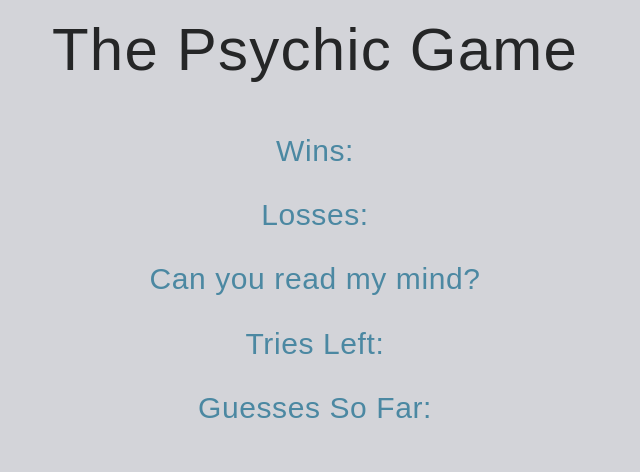
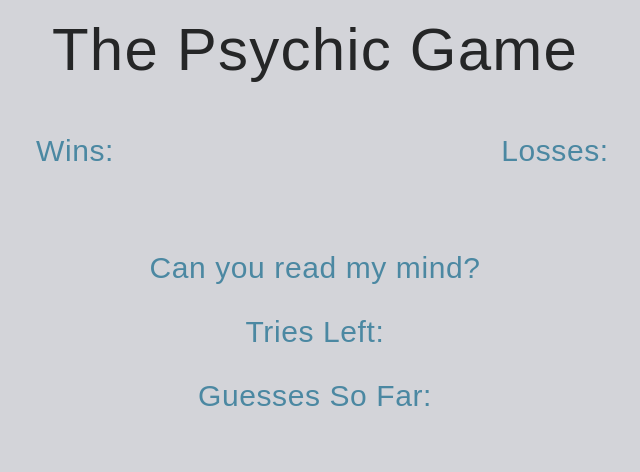
Before and after one commit to PayNoahttention/Psychic-Game, a plain HTML site: page index.html in a window 1280 px wide. Shown: the whole page, without its empty margins (325-965 px from the left). Drawn offline with nearby package versions, Linux system fonts and the light colour scheme.

Commit message:
Okay so I just added variables to the JS page. Also, forgot to added spacing for readability in css and attched to index. Progress for the sake of progress.

```diff
--- a/assets/css/style.css
+++ b/assets/css/style.css
@@ -30,7 +30,7 @@ p strong {
     font-weight: bold;
 }
 
-#Stats p {
+#stats p {
     float: left;
     width: 50%;
     margin-bottom: 7.5%;
--- a/index.html
+++ b/index.html
@@ -14,7 +14,7 @@
         <div class="container">
             <h1>The Psychic Game</h1>
 
-            <div>
+            <div id="stats">
                 <p>Wins: </p>
                 <p>Losses: </p>
             </div>
```
